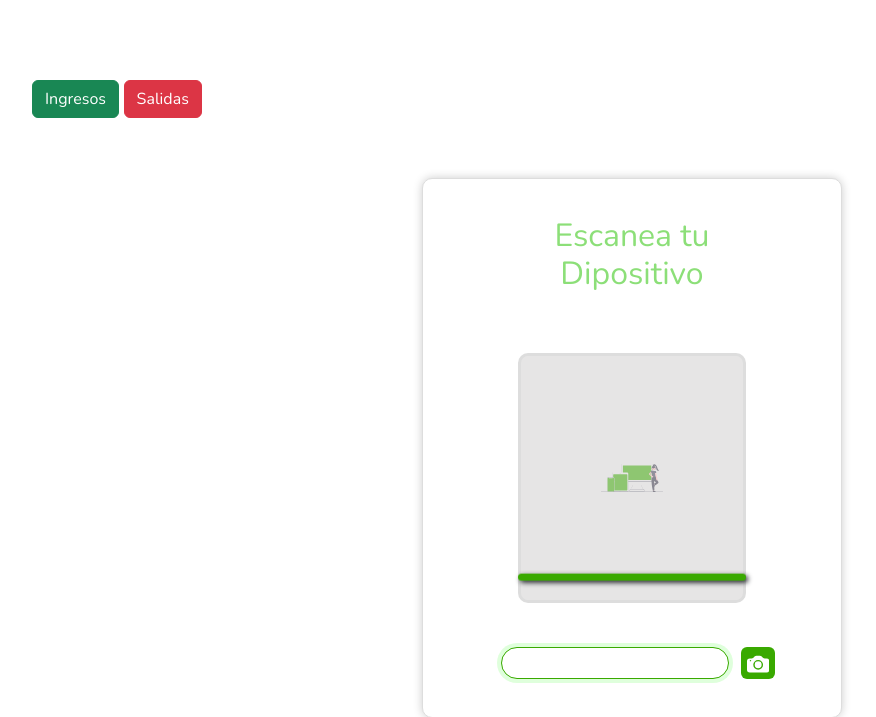
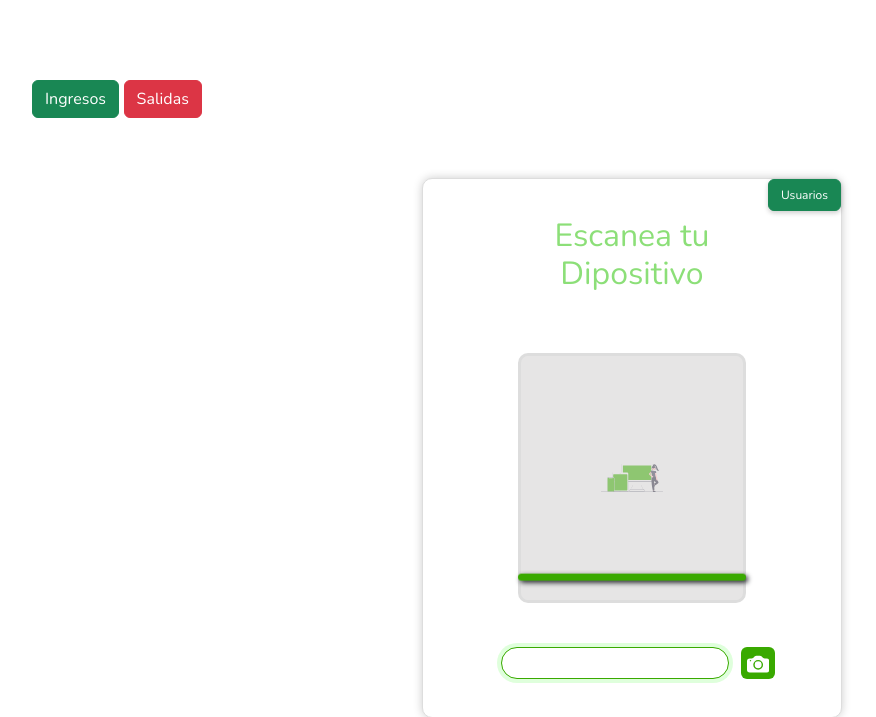
Before and after one commit to G1lber/Proyecto-ControldeEntrada, a Django app: page /dispositivo/ in a window 1280 px wide. Shown: the part 70-787 px from the top of the page, without its empty margins (8-884 px from the left). Run offline with Django 4.2, Linux system fonts and the light colour scheme; data that the repository does not hold is empty; some libraries are stand-ins or nearby versions.

Commit message:
Boton tiquet-usuario-dispositivo

```diff
--- a/ControlEntradaSENA/mainapp/templates/dipositivos.html
+++ b/ControlEntradaSENA/mainapp/templates/dipositivos.html
@@ -117,6 +117,11 @@
 
     <!-- Card escaneo -->
     <section class="card">
+        <div class="card-aside">
+            <div class="card-aside-content">
+                <a href="{% url "index" %}" class="btn btn-success">Usuarios</a>
+            </div>
+        </div>
         <header class="card-header">
             <h1 class="card-title">Escanea tu Dipositivo</h1>
         </header>
--- a/ControlEntradaSENA/mainapp/templates/index.html
+++ b/ControlEntradaSENA/mainapp/templates/index.html
@@ -117,6 +117,11 @@
 
     <!-- Card escaneo -->
     <section class="card">
+        <div class="card-aside">
+            <div class="card-aside-content">
+                <a href="{% url "dispositivos" %}" class="btn btn-success">Dispositivos</a>
+            </div>
+        </div>
         <header class="card-header">
             <h1 class="card-title">Escanea tu carnet</h1>
         </header>
--- a/ControlEntradaSENA/static/css/styles.css
+++ b/ControlEntradaSENA/static/css/styles.css
@@ -210,6 +210,7 @@ header.layout .header-admin img {
 
 /* CARD */
 .card {
+    position: relative; /* IMPORTANTE */
     display: flex;
     flex-direction: column;
     align-items: center;
@@ -223,6 +224,19 @@ header.layout .header-admin img {
     box-shadow: 0 0 10px rgba(0, 0, 0, 0.2);
 }
 
+.card-aside {
+    position: absolute;
+    top: 0;
+    right: 0;
+    z-index: 10;
+}
+
+.card-aside .btn {
+    border-radius: 10 10 10 10px;
+    box-shadow: 0 2px 5px rgba(0,0,0,0.2);
+    font-size: 12px;
+    padding: 6px 12px;
+}
 .card .card-header {
     background-color: white;
     border: none;
```
